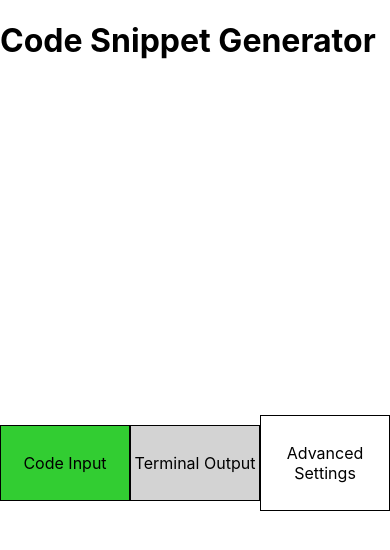
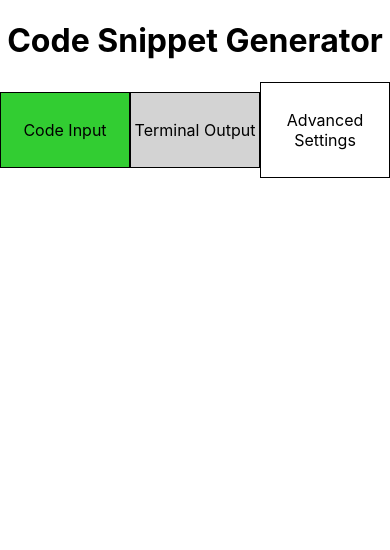
Before and after one commit to dpericich/Terminal-Generator, a React (Create React App) app: page / in a window 390 px wide. Shown: the top 550 px of the page. Built offline with nearby package versions, Linux system fonts and the light colour scheme.

Commit message:
added styling for responsive app container sizing

```diff
--- a/src/App.css
+++ b/src/App.css
@@ -10,18 +10,25 @@
   align-items: center;
   justify-content: center;
   background-image: url('/public/binary_background.jpeg');
+  min-height: 100vh;
   width: 100vw;
-  height: 100vh;
+  height: 100%;
 }
 
 .display-container {
-  display: flex;
-  flex-direction: column;
-  align-content: center;
-  justify-content: center;
+  text-align: center;
   background-color: white;
-  width: 50%;
+  width: 60%;
+  min-height: 100vh;
   height: 100%;
+
+  @media screen and (max-width: 1150px) {
+    width: 66%;
+  }
+
+  @media screen and (max-width: 900px) {
+    width: 75%;
+  }
 
   @media screen and (max-width: 600px) {
     width: 100%;
```
